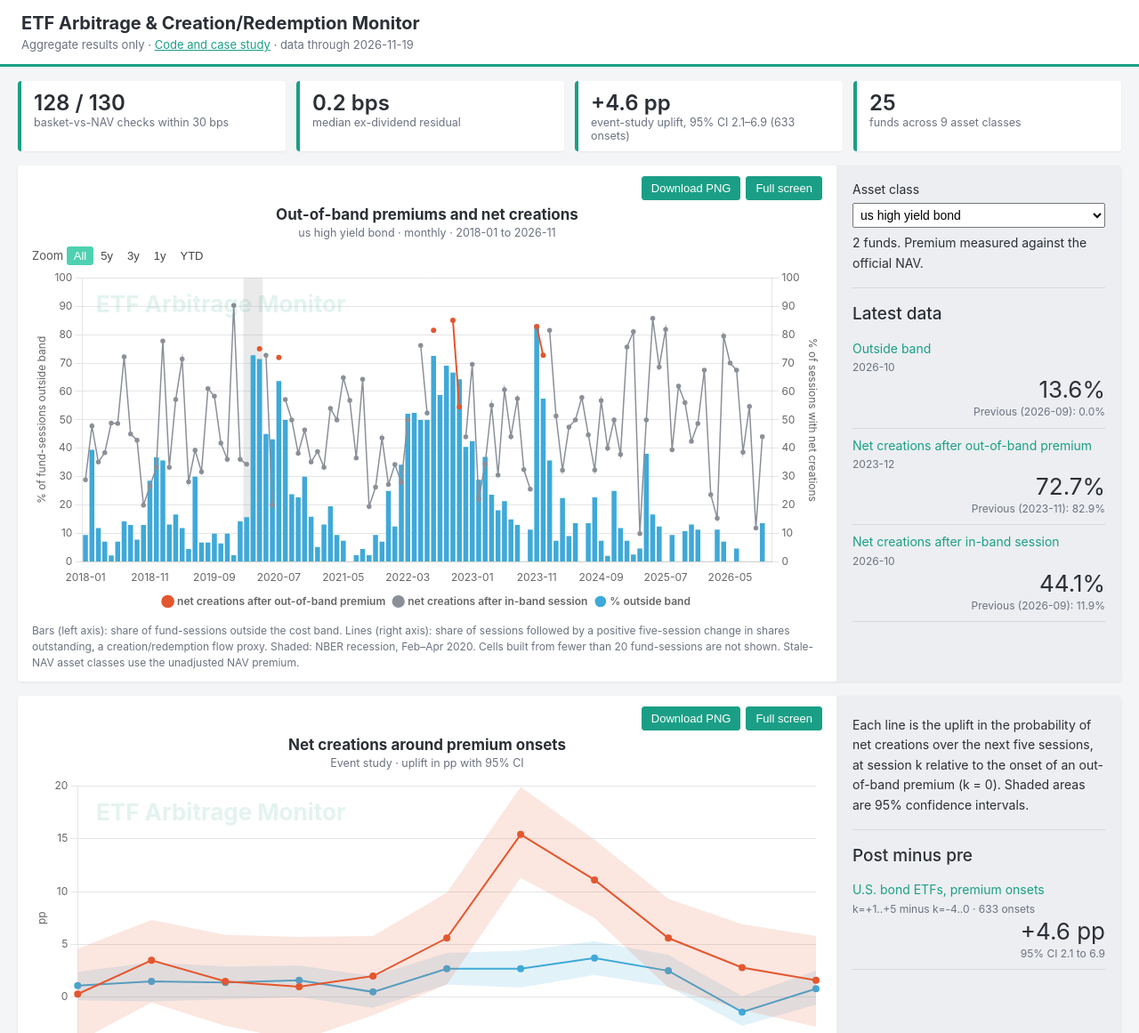
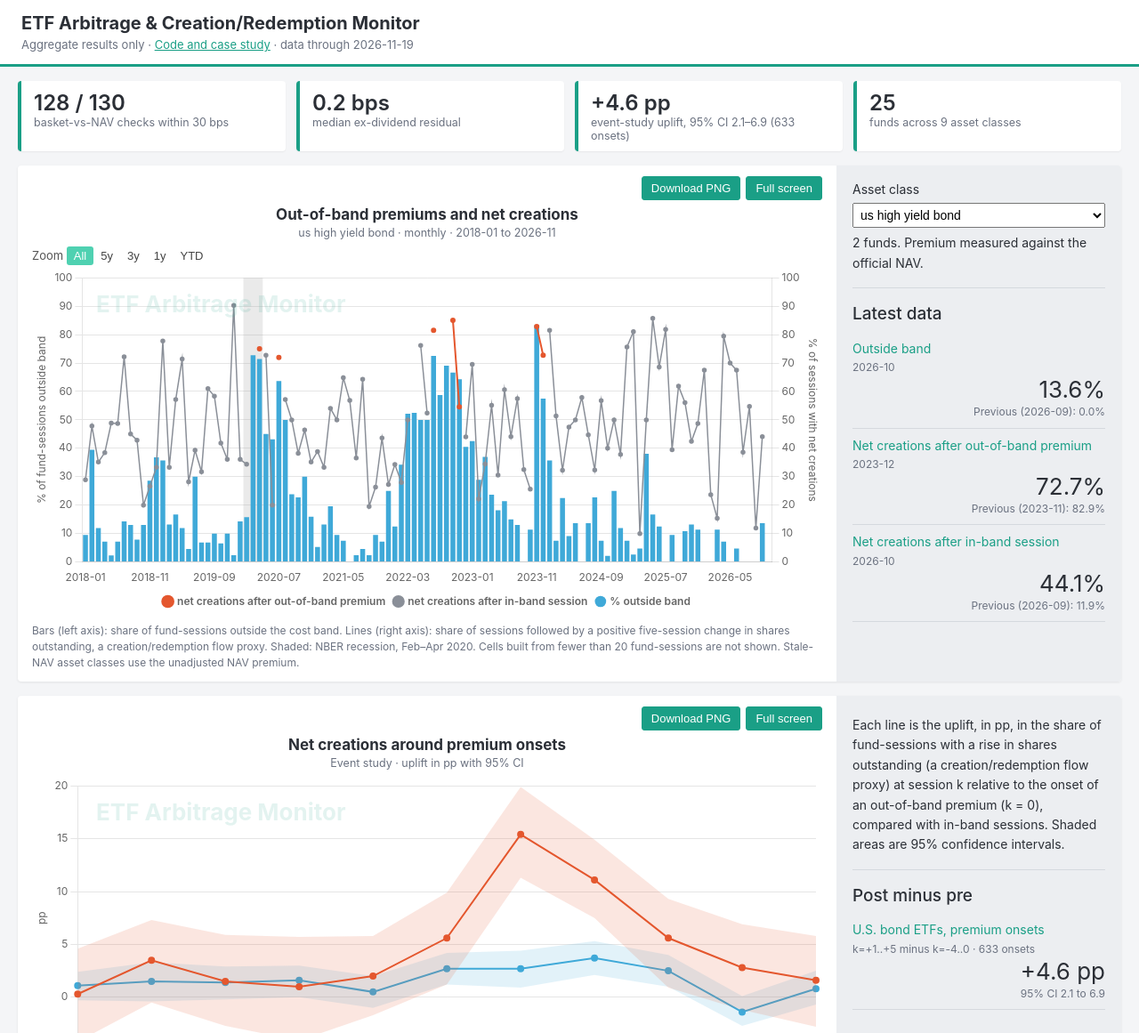
Before and after one commit to blitzer04/etf-arbitrage-monitor, a plain HTML site: page site/index.html in a window 1280 px wide. Shown: the top 1161 px of the page at 89% size. Drawn offline with nearby package versions, Linux system fonts and the light colour scheme.

Commit message:
Dashboard: describe event-study uplift as per-session rate vs in-band baseline
Co-Authored-By: Devin AI <158243242+devin-ai-integration[bot]@users.noreply.github.com>

```diff
--- a/site/index.html
+++ b/site/index.html
@@ -70,7 +70,7 @@ ul.caveats{font-size:13px;color:#3b4252}
     <p class="note" id="esnote"></p>
   </div>
   <aside class="side">
-    <p>Each line is the uplift in the probability of net creations over the next five sessions, at session k relative to the onset of an out-of-band premium (k = 0). Shaded areas are 95% confidence intervals.</p>
+    <p>Each line is the uplift, in pp, in the share of fund-sessions with a rise in shares outstanding (a creation/redemption flow proxy) at session k relative to the onset of an out-of-band premium (k = 0), compared with in-band sessions. Shaded areas are 95% confidence intervals.</p>
     <h3>Post minus pre</h3><div class="latest" id="eslatest"></div>
   </aside>
 </section>
```
